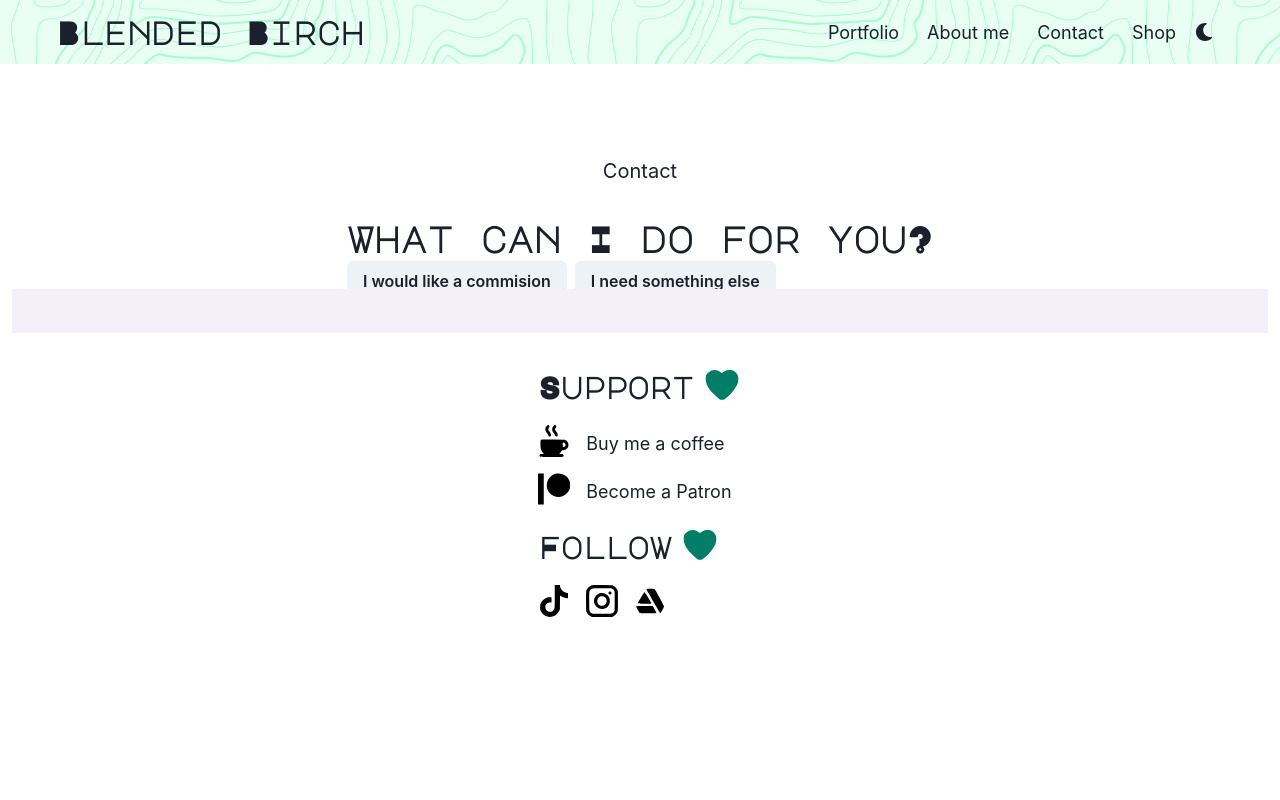
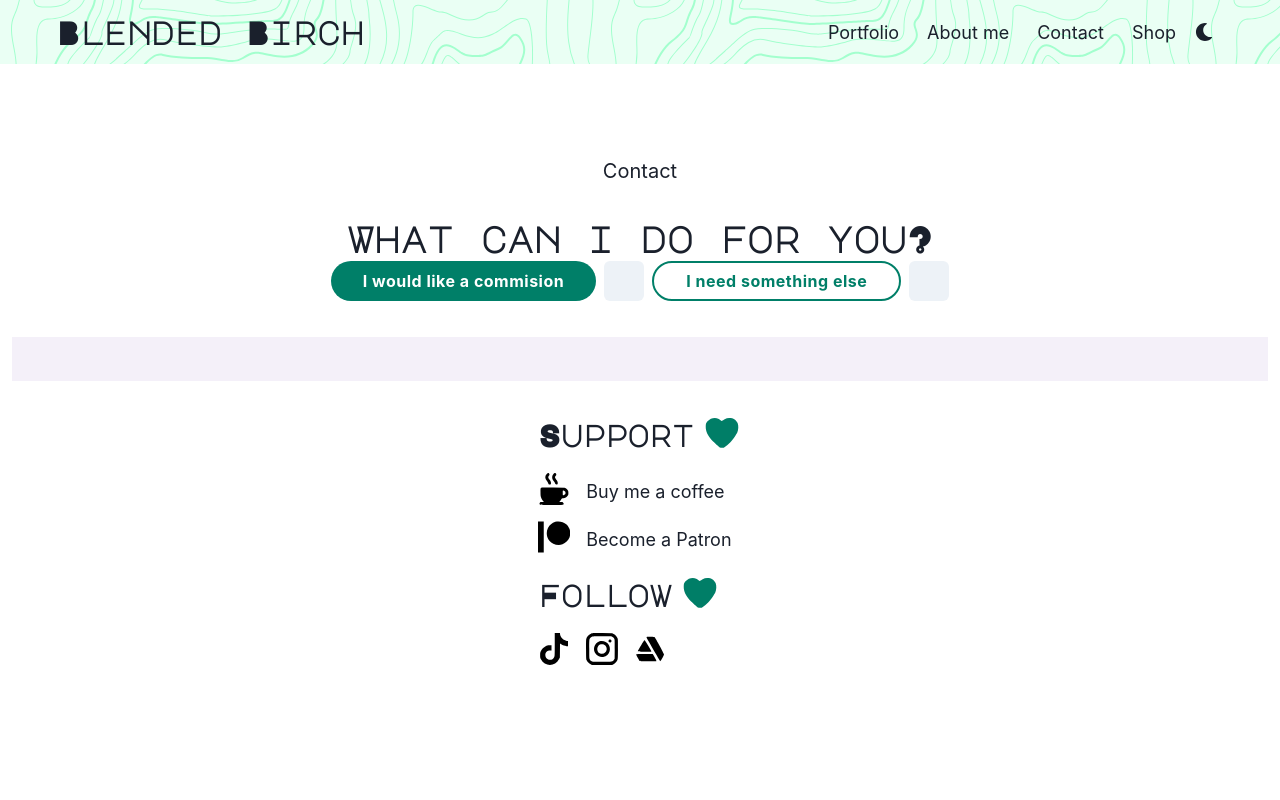
Before and after one commit to anpospisil/blended-birch-portfolio, a React (Create React App) app: page /contact in a window 1280 px wide. Shown: the top 800 px of the page. Built offline with nearby package versions, Linux system fonts and the light colour scheme.

Commit message:
added button styling

```diff
--- a/src/components/ContactForm/index.js
+++ b/src/components/ContactForm/index.js
@@ -4,7 +4,8 @@ import { Box, VStack, HStack, Heading, Input, Button, Text, Link} from "@chakra-
 import { useForm } from "react-hook-form";
 import useScript from "./jotform";
 import JotformEmbed from "react-jotform-embed";
-
+import { PrimaryButton } from "../PrimaryButton";
+import { SecondaryButton } from "../SecondaryButton";
 export default function ContactForm() {
   const { register, handleSubmit } = useForm();
   // const onSubmit = (data:any) => {
@@ -19,12 +20,17 @@ export default function ContactForm() {
   return (
     <Box>
        {title ? <Box>
-          <Heading>What can I do for you?</Heading>
-          <HStack pb={8}>
+          <Heading>What can i do for you?</Heading>
+          <HStack pb={20}>
+            <PrimaryButton title={"I would like a commision"} />
+
             <Button onClick={() => handleDisplay(1)}>
-              I would like a commision
+
             </Button>
-            <Button onClick={() => handleDisplay(0)}>I need something else</Button>
+
+            <SecondaryButton title={"I need something else"} />
+
+            <Button onClick={() => handleDisplay(0)}></Button>
           </HStack>
         </Box>
       :
--- a/src/components/Footer/index.tsx
+++ b/src/components/Footer/index.tsx
@@ -92,7 +92,7 @@ export const Footer = () => {
             </Link>
           </VStack>
           <VStack w={"100%"} alignItems={"flex-start"}>
-          <Heading><Heading></Heading><Link fontSize={30}  as={ReachLink} to="/Shop">
+          <Heading><Link fontSize={30}  as={ReachLink} to="/Shop">
               Shop
             </Link></Heading>
             <Link as={ReachLink} to="/">
--- a/src/components/Navbar/index.tsx
+++ b/src/components/Navbar/index.tsx
@@ -77,7 +77,7 @@ export const Navbar = () => {
       <Flex
         w="100vw"
         display={display}
-        bgColor="gray.50"
+        bgColor="transparent"
         zIndex={20}
         h="100vh"
         pos="fixed"
--- /dev/null
+++ b/src/components/PrimaryButton/index.tsx
@@ -0,0 +1,23 @@
+import { Button, useColorModeValue } from "@chakra-ui/react";
+
+
+export const PrimaryButton = (props) => {
+
+  return(
+ <Button
+ bg={useColorModeValue("#007f68", "#eafff4")}
+ padding="1em 2em"
+    borderRadius="40px"
+    fontWeight="700"
+    letterSpacing="0.5px"
+    color={useColorModeValue("#fff", "#007F68")}
+    fontSize="16px"
+    margin="0"
+    fontFamily="inherit"
+    transition="all 0.25s"
+    _hover={{
+        opacity:"0.75"
+    }}
+ >{props.title}</Button>
+
+)}
--- /dev/null
+++ b/src/components/SecondaryButton/index.tsx
@@ -0,0 +1,24 @@
+import { Button, useColorModeValue } from "@chakra-ui/react";
+
+export const SecondaryButton = (props) => {
+
+  return(
+    <Button
+    bg={"transparent"}
+    padding="1em 2em"
+       borderRadius="40px"
+       fontWeight="700"
+       letterSpacing="0.5px"
+       color={useColorModeValue("#007F68", "#fff")}
+       borderWidth={"2px"}
+       borderColor={useColorModeValue("#007F68", "#fff")}
+       fontSize="16px"
+       margin="0"
+       fontFamily="inherit"
+       transition="all 0.25s"
+       _hover={{
+        opacity:"0.75"
+    }}
+    >{props.title}</Button>
+
+);}
```
